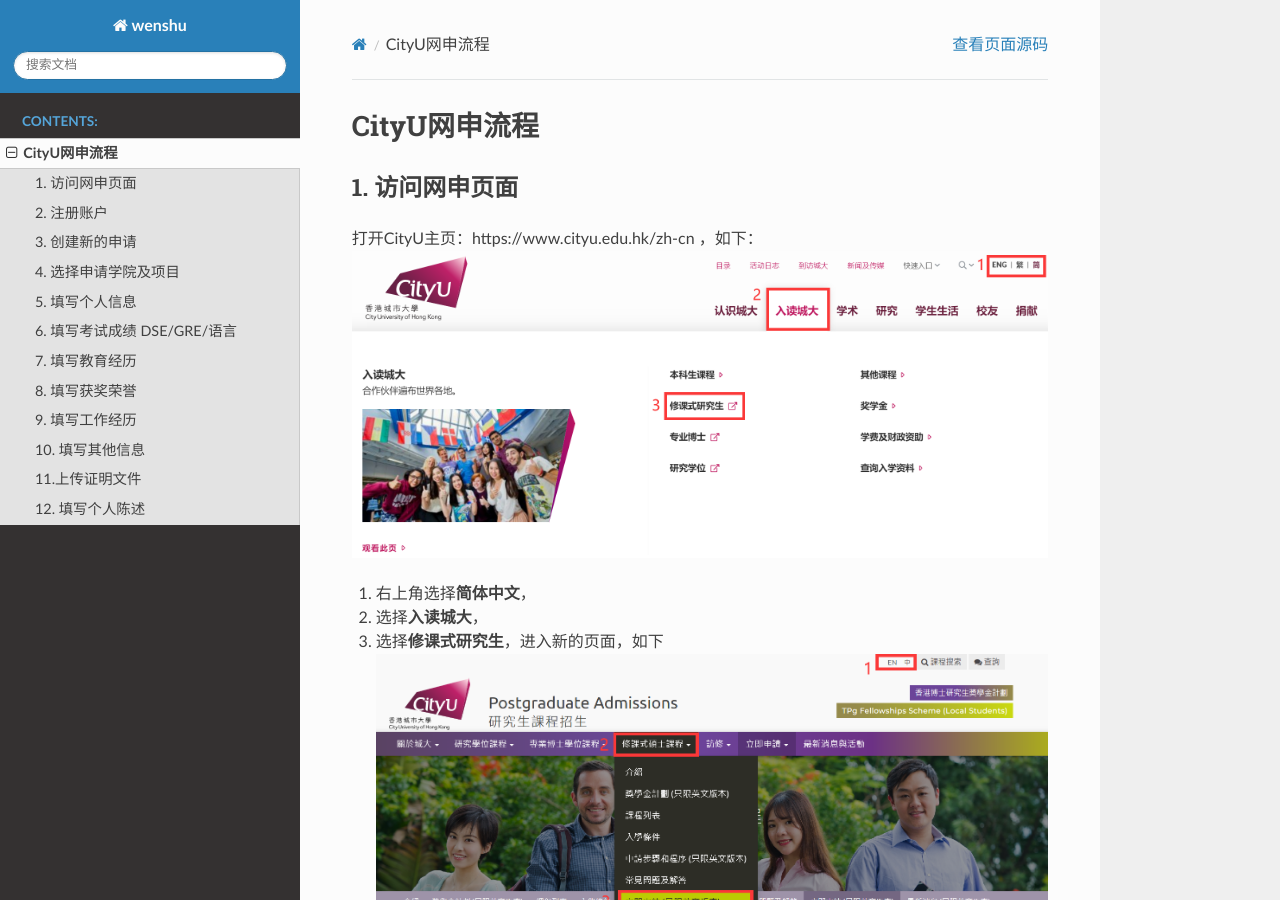
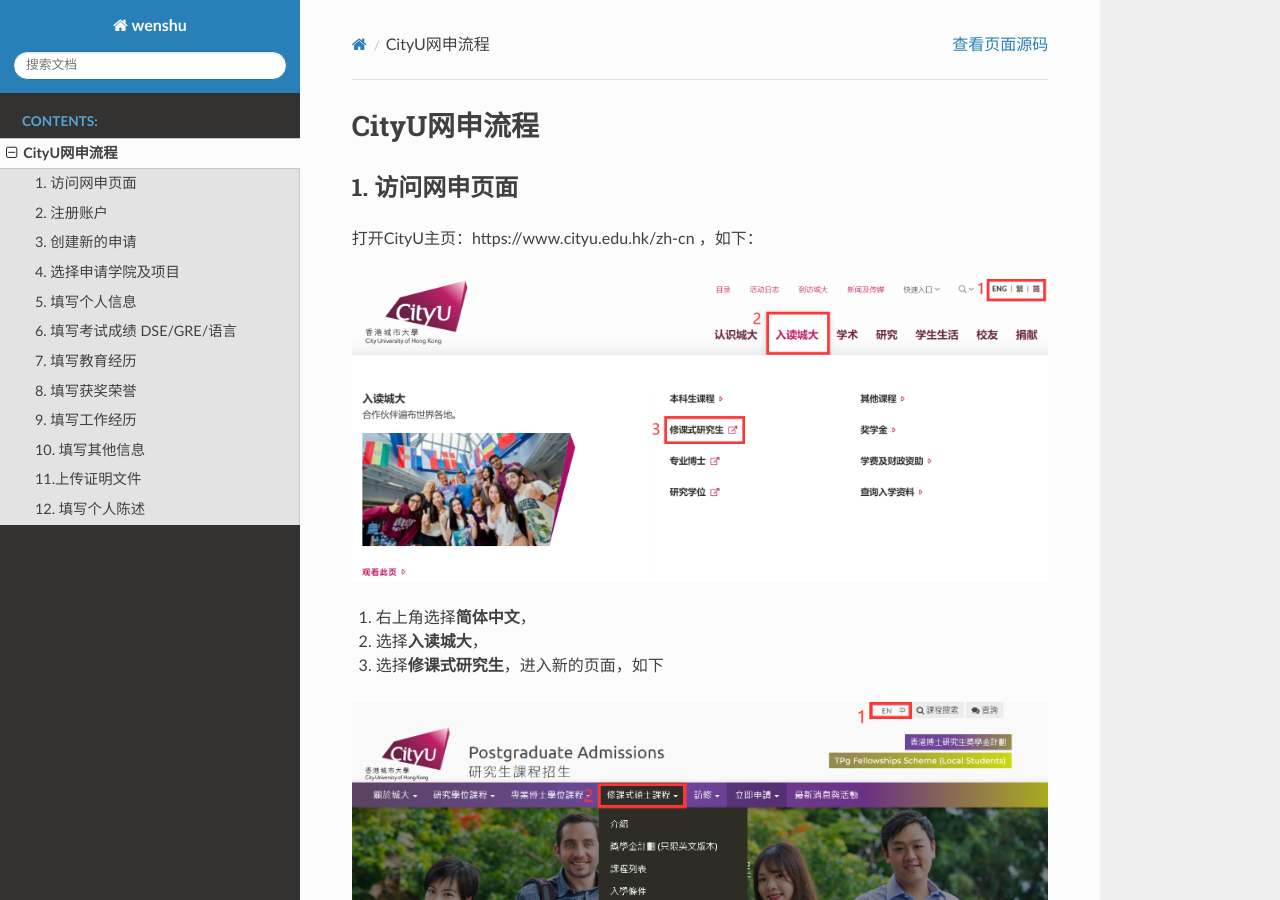
Before and after one commit to shuo1118/liuxuewenshu, a Sphinx documentation site: the page built from docs/source/CityU/CityU.md, in a window 1280 px wide and 900 px high. Built offline with Sphinx 7.4.7 and the Read the Docs theme 2.0.0, drawn with Linux system fonts in a browser that asks for light colours.

Commit message:
Update CityU.md

```diff
--- a/docs/source/CityU/CityU.md
+++ b/docs/source/CityU/CityU.md
@@ -2,11 +2,15 @@
 
 ## 1. 访问网申页面
 打开CityU主页：https://www.cityu.edu.hk/zh-cn ，如下：
-![figure1](../CityU/fig/figure1.png)
+
+![](../CityU/fig/figure1.png)
+
 1. 右上角选择**简体中文**，
 2. 选择**入读城大**，
 3. 选择**修课式研究生**，进入新的页面，如下
-![figure2](../CityU/fig/figure2.png)
+
+![](../CityU/fig/figure2.png)
+
 1. 右上角选择**简体中文**，
 2. 选择**修课式硕士课程**，
 3. 选择**立即申请**，下划页面阅读申请注意事项，阅读完后点击**APPLY NOW**，我们将抵达网申页面。
```
